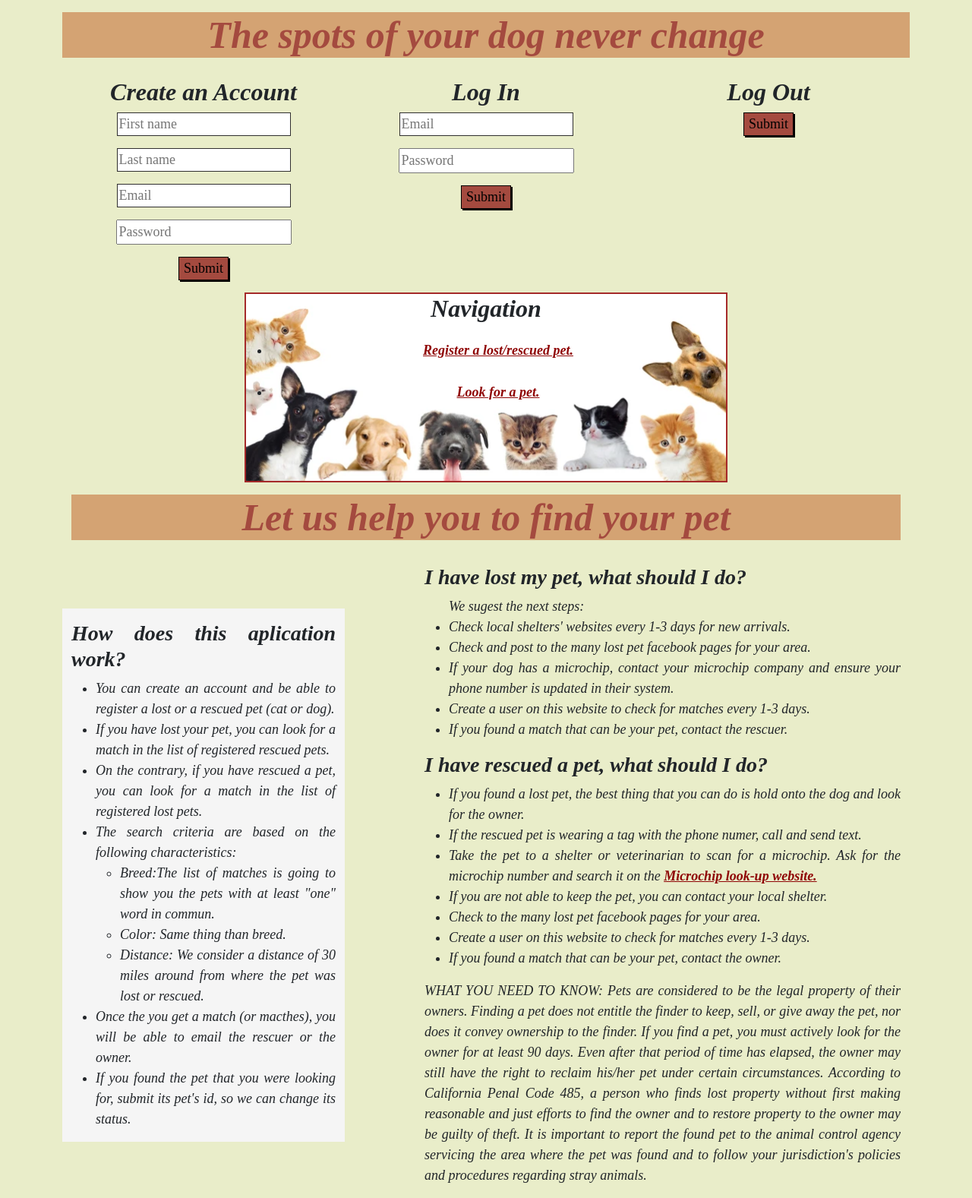
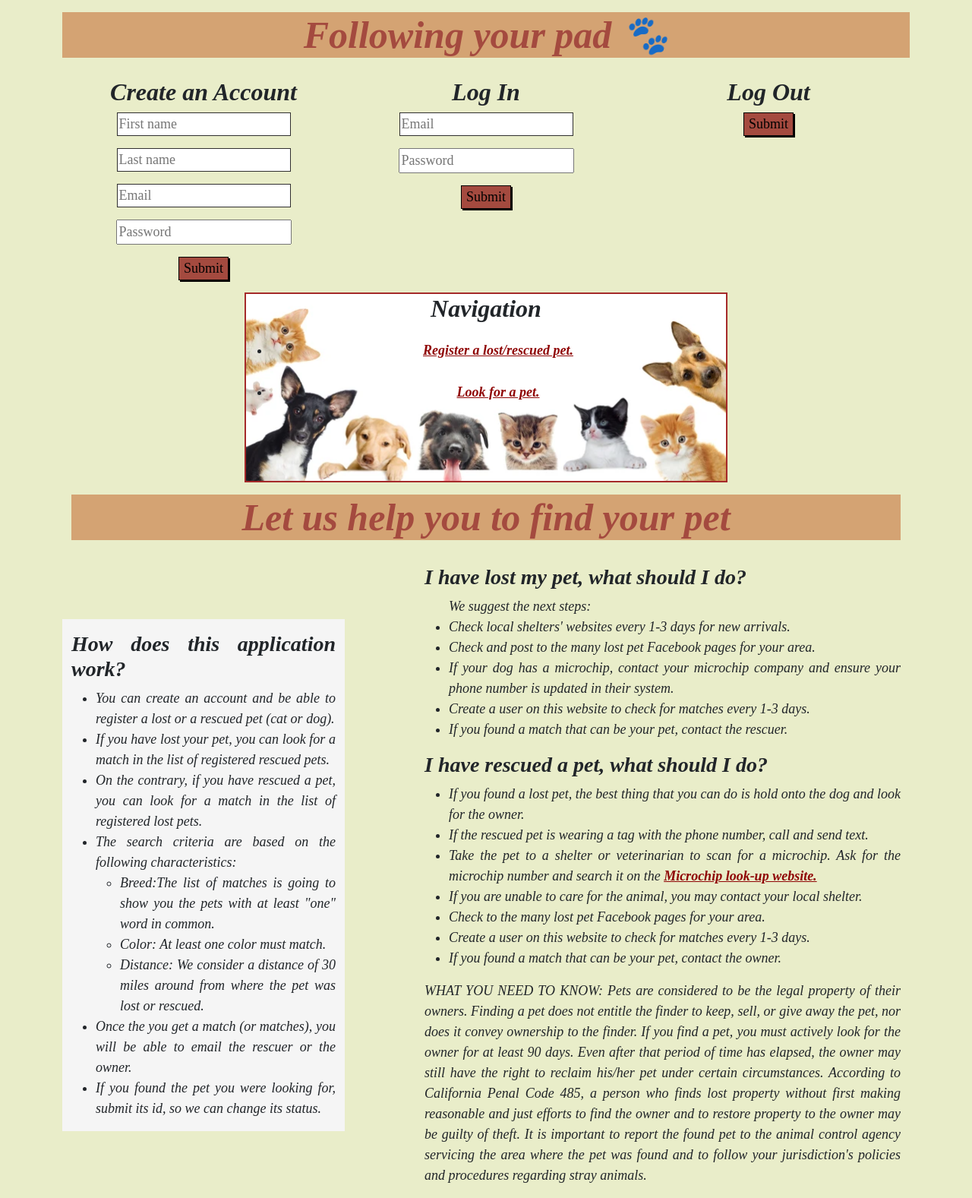
Before and after one commit to Yesicanmendoza/final_project, a Flask app: page / in a window 1280 px wide. Shown: the whole page at 76% size. Run offline with Flask 2, Linux system fonts and the light colour scheme; some libraries are stand-ins or nearby versions; some web fonts are replaced.

Commit message:
Continue styling

```diff
--- a/data/bS_get_data.py
+++ b/data/bS_get_data.py
@@ -1,7 +1,7 @@
 from bs4 import BeautifulSoup
 import requests
 
-url = "https://www.oregonhumane.org/adopt/?type=dogs"
+url = "https://www.oregonhumane.org/adopt/?type=cats"
 
 #"https://www.oregonhumane.org/adopt/?type=cats"
 #"https://www.oregonhumane.org/adopt/?type=dogs"
@@ -26,7 +26,7 @@ for info_pet in info_pets:
 
    pet["user_id"] = user_id
 
-   pet["animal_type"]= "dog"
+   pet["animal_type"]= "cat"
    #"cat"
    #dog
 
--- a/seed_database.py
+++ b/seed_database.py
@@ -64,6 +64,6 @@ model.db.session.commit()
 
 
 #Create a db for rescued cats
-#rescued_cats_in_db=create_db_rescued_pets(data.list_rescued_cats, "cat")
-#model.db.session.add_all(rescued_cats_in_db)
-#model.db.session.commit()
+rescued_cats_in_db=create_db_rescued_pets(data.list_rescued_cats, "cat")
+model.db.session.add_all(rescued_cats_in_db)
+model.db.session.commit()
--- a/server.py
+++ b/server.py
@@ -107,7 +107,7 @@ def log_out():
     """User can log out."""
     session['user_id']= None
     session['user_fname']= None
-    flash("You have logged out")
+    flash("You have logged out.")
 
     return redirect('/')
 
@@ -201,17 +201,17 @@ def register_pet():
                 gender, breed, color, location, lat, lng, date, img)
             db.session.add(pet)
             db.session.commit()
-            msg = "Information saved, please continue with the step two."
+            msg = "The information was saved, please continue with the step two."
             session['new_pet_id']=pet.pet_id
             new_pet_id = session.get('new_pet_id')
 
         else:
             if address_val == None:
-                msg = "Please enter a valid addres"
+                msg = "Please enter a valid address."
             elif date_val == None:
-                msg = "Please enter a valid date"
+                msg = "Please enter a valid date."
             elif count <3:
-                msg ="Please enter all the information"
+                msg ="Please enter all the information."
 
     return jsonify({'msg': msg})
 
@@ -241,7 +241,7 @@ def get_url_img():
         pet=crud.get_pet_by_id(new_pet_id)
         pet.img = img
         db.session.commit()
-        flash("Your pet has successfully been registrated.")
+        flash("Your pet has successfully been registered.")
         session['new_pet_id']=None
 
     return redirect("/look_for_pet")
@@ -276,7 +276,7 @@ def get_pet_information():
             msg = f"{fname}, you do not have pets to look for."
         else:
             if len(pets_to_look)==1:
-                msg = f"{fname}, click in your pet's name to look for a match."
+                msg = f"{fname}, click on your pet's name to look for a match."
             else:
                 msg = f"{fname}, select one pet to look for by clicking the name."
 
@@ -418,11 +418,11 @@ def get_matches():
     matches_and_pet_to_look = []
 
     if len(matches)==0:
-        msg = 'There are not matches'
+        msg = 'There are not matched.'
         matches_and_pet_to_look = None
 
     else:
-        msg = 'Here are the matches:'
+        msg = 'Showing the matches:'
         matches.append(pet_to_look)
 
 
@@ -433,7 +433,7 @@ def get_matches():
             pet_dict['pet_id'] = pet.pet_id
             pet_dict['name'] = pet.name
             #pet_dict['animal_type'] = pet.animal_type
-            #pet_dict['pet_type'] = pet.pet_type
+            pet_dict['pet_type'] = pet.pet_type
             pet_dict['gender'] = pet.gender
             pet_dict['breed'] = pet.breed
             pet_dict['color'] = pet.color
@@ -442,6 +442,10 @@ def get_matches():
             pet_dict['lat'] = pet.lat
             pet_dict['lng'] = pet.lng
             pet_dict['img'] = pet.img
+            pet_dict['date'] = f'{pet.date.date()}'
+            pet_dict['user_type'] = "Rescuer"
+            if pet.pet_type == 'lost':
+               pet_dict['user_type'] = "Owner"
             pet_user = crud.get_user_by_id(pet.user_id)
             pet_dict['user_name'] = pet_user.fname
             pet_dict['user_email'] = pet_user.email
--- a/static/pet_info.js
+++ b/static/pet_info.js
@@ -11,7 +11,7 @@ function sendGeocodInfo(data){
     .then(response =>  response.json())
     .then(jsonData => {
 
-      document.querySelector('.login_msg').innerHTML = jsonData.msg;
+      document.querySelector('.msg').innerHTML=jsonData.msg;
 
     });
 };
--- a/static/styles.css
+++ b/static/styles.css
@@ -3,10 +3,12 @@
 }
 
 body {
+  margin: 0;
   background-color: #e9edc9;
   font-family: 'Font Zone 108', serif;
   font-style: italic;
   font-size: 18px
+
 }
 
 h1 {
@@ -35,7 +37,7 @@ div {
   text-align: justify;
 }
 
-.flash-msg, .login_msg, .message, .message2 {
+.flash-msg, .login_msg, .message, .message2, .msg {
   color: red;
   font-weight: bold;
 }
@@ -79,6 +81,11 @@ div {
     background-color: whitesmoke;
   }
 
+  code {
+    color: #a44a3f;
+    font-weight: bold;
+  }
+
   .stop_look {
     margin-top: 20px;
   }
--- a/templates/homepage.html
+++ b/templates/homepage.html
@@ -1,12 +1,12 @@
 {% extends 'base.html' %}
-{% block title %}Welcome!{% endblock %}
+{% block title %}Lost Pets Finder{% endblock %}
 
 {% block body %}
 <div class="container">
   <div class="row justify-content-center align-items-center">
     <div class="col-12 text-center">
       <p class="lead">
-        <h1>The spots of your dog never change</h1>
+        <h1>Following your pad  &#128062;</h1>
       </p>
     </div>
   </div>
@@ -86,19 +86,19 @@
         <div class="row  justify-content-between align-items-center">
           <div class="col-sm-12 col-md-4 app_exp" id="app_exp">
             <p>
-              <h3>How does this aplication work?</h3>
+              <h3>How does this application work?</h3>
               <ul>
                 <li>You can create an account and be able to register a lost or a rescued pet (cat or dog).</li>
                 <li>If you have lost your pet, you can look for a match in the list of registered rescued pets.</li>
                 <li>On the contrary, if you have rescued a pet, you can look for a match in the list of registered lost pets. </li>
                 <li>The search criteria are based on the following characteristics:</li>
                   <ul>
-                    <li>Breed:The list of matches is going to show you the pets with at least "one" word in commun.</li>
-                    <li>Color: Same thing than breed.</li>
+                    <li>Breed:The list of matches is going to show you the pets with at least "one" word in common.</li>
+                    <li>Color: At least one color must match.</li>
                     <li>Distance: We consider a distance of 30 miles around from where the pet was lost or rescued.</li>
                   </ul>
-                <li>Once the you get a match (or macthes), you will be able to email the rescuer or the owner.</li>
-                <li>If you found the pet that you were looking for, submit its pet's id, so we can change its status.</li>
+                <li>Once the you get a match (or matches), you will be able to email the rescuer or the owner.</li>
+                <li>If you found the pet you were looking for, submit its id, so we can change its status.</li>
               </ul>
             </p>
           </div>
@@ -107,9 +107,9 @@
           <div class="col-sm-12 col-md-7">
             <p>
               <h3>I have lost my pet, what should I do?</h3>
-              <ul>We sugest the next steps:
+              <ul>We suggest the next steps:
                 <li>Check local shelters' websites every 1-3 days  for new arrivals.</li>
-                <li>Check and post to the many lost pet facebook pages for your area.</li>
+                <li>Check and post to the many lost pet Facebook pages for your area.</li>
                 <li>If your dog has a microchip, contact your microchip company and ensure your phone number is updated in their system.</li>
                 <li>Create a user on this website to check for matches every 1-3 days.</li>
                 <li>If you found a match that can be your pet, contact the rescuer.</li>
@@ -120,10 +120,10 @@
               <h3>I have rescued a pet, what should I do?</h3>
               <ul>
                 <li>If you found a lost pet, the best thing that you can do is hold onto the dog and look for the owner.</li>
-                <li>If the rescued pet is wearing a tag with the phone numer, call and send text.</li>
+                <li>If the rescued pet is wearing a tag with the phone number, call and send text.</li>
                 <li>Take the pet to a shelter or veterinarian to scan for a microchip. Ask for the microchip number and search it on the <a href="https://www.aaha.org/your-pet/pet-microchip-lookup/microchip-search/">Microchip look-up website.</a> </li>
-                <li>If you are not able to keep the pet, you can contact your local shelter.</li>
-                <li>Check  to the many lost pet facebook pages for your area.</li>
+                <li>If you are unable to care for the animal, you may contact your local shelter.</li>
+                <li>Check  to the many lost pet Facebook pages for your area.</li>
                 <li>Create a user on this website to check for matches every 1-3 days.</li>
                 <li>If you found a match that can be your pet, contact the owner.</li>
               </ul>
```
Also changed, not shown: data.py (+1 -0 lines), data/pets_data.py (+5 -5 lines), static/look_the_pet.jsx (+12 -8 lines), templates/Pet_registration.html (+4 -3 lines), templates/Showing_lost_pet.html (+8 -7 lines), 1 other file.
